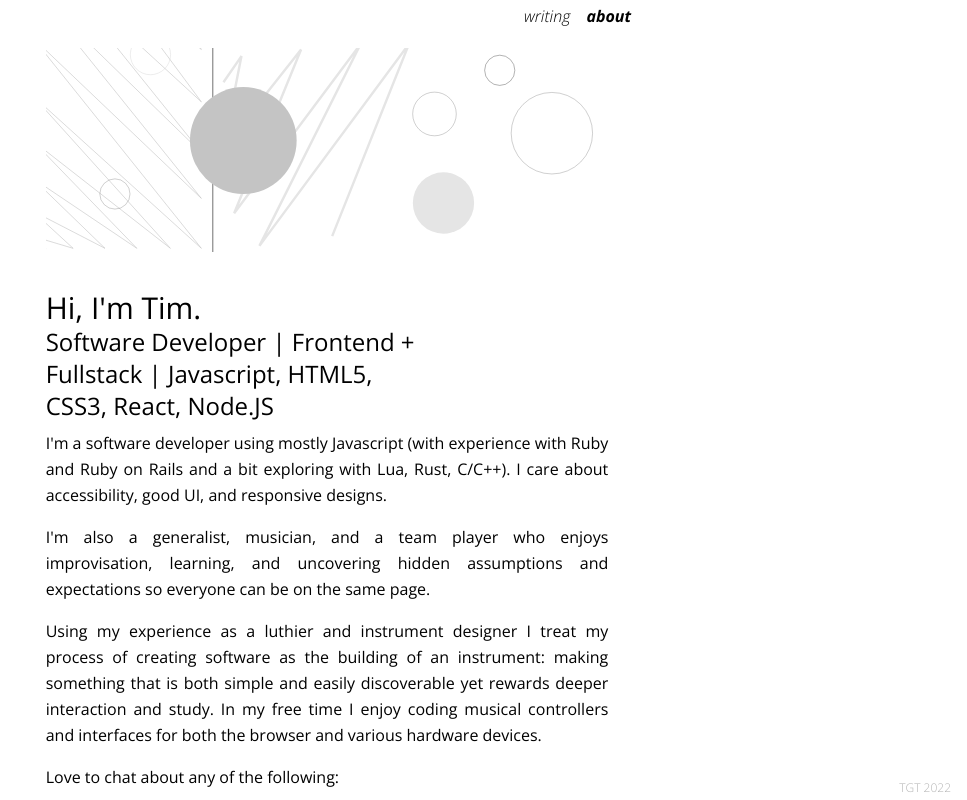
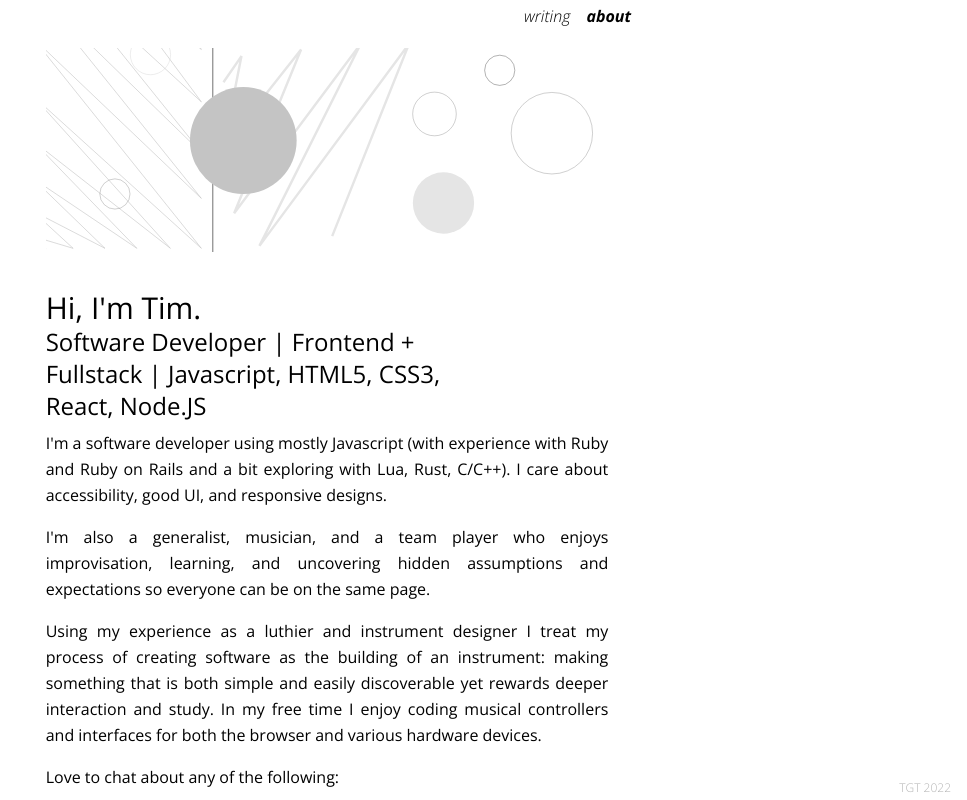
Before and after one commit to timothy-taylor/bvwtgt-v3-client, a Next.js app: page /about in a window 1280 px wide. Shown: the top 800 px of the page, without its empty margins (313-1280 px from the left). Built offline with nearby package versions, Linux system fonts and the light colour scheme.

Commit message:
STYLE: adjusted padding around Header

```diff
--- a/components/Header.js
+++ b/components/Header.js
@@ -2,7 +2,7 @@ export default function Header({ h2, h3 }) {
   return (
     <>
       <h2 className="pt-8">{h2}</h2>
-      <h3 className="max-w-sm">{h3}</h3>
+      <h3 className="max-w-md">{h3}</h3>
     </>
   )
 }
--- a/pages/index.js
+++ b/pages/index.js
@@ -26,7 +26,7 @@ export default function Home({ posts }) {
         h2="Welcome"
         h3="This site houses writings and projects of Tim Taylor as he explores technology, sound, process, and design."
       />
-      <ul className="list-none m-0">
+      <ul className="list-none m-0 pt-2">
         {displayPosts}
       </ul>
     </>
```
